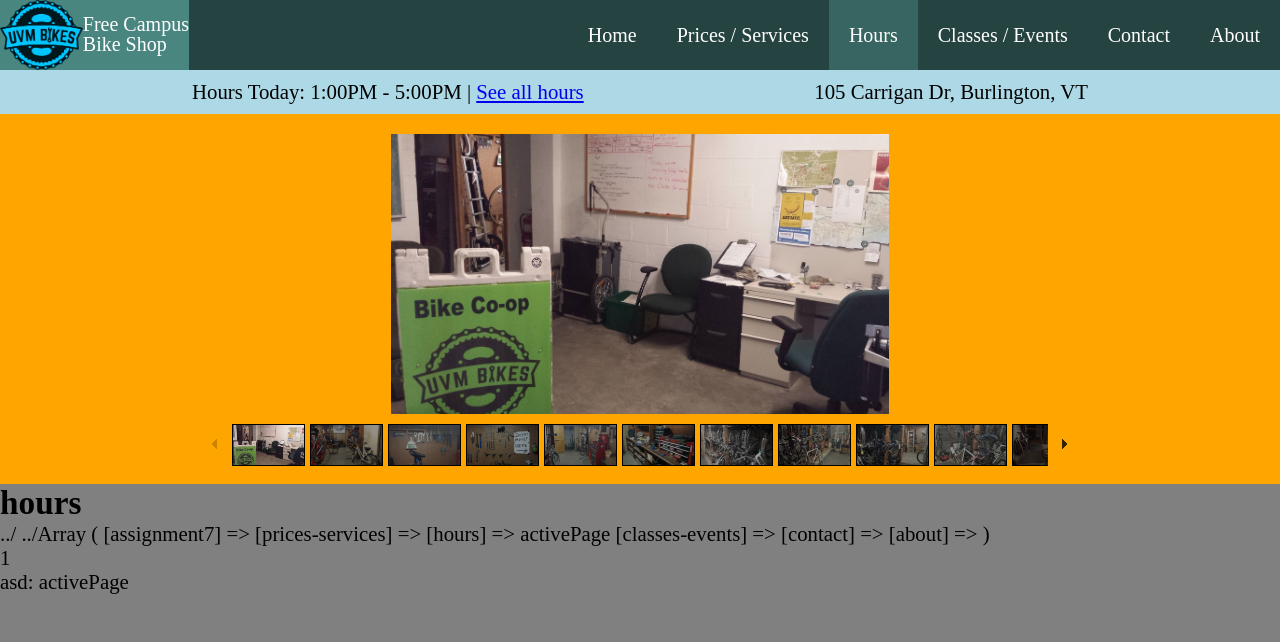
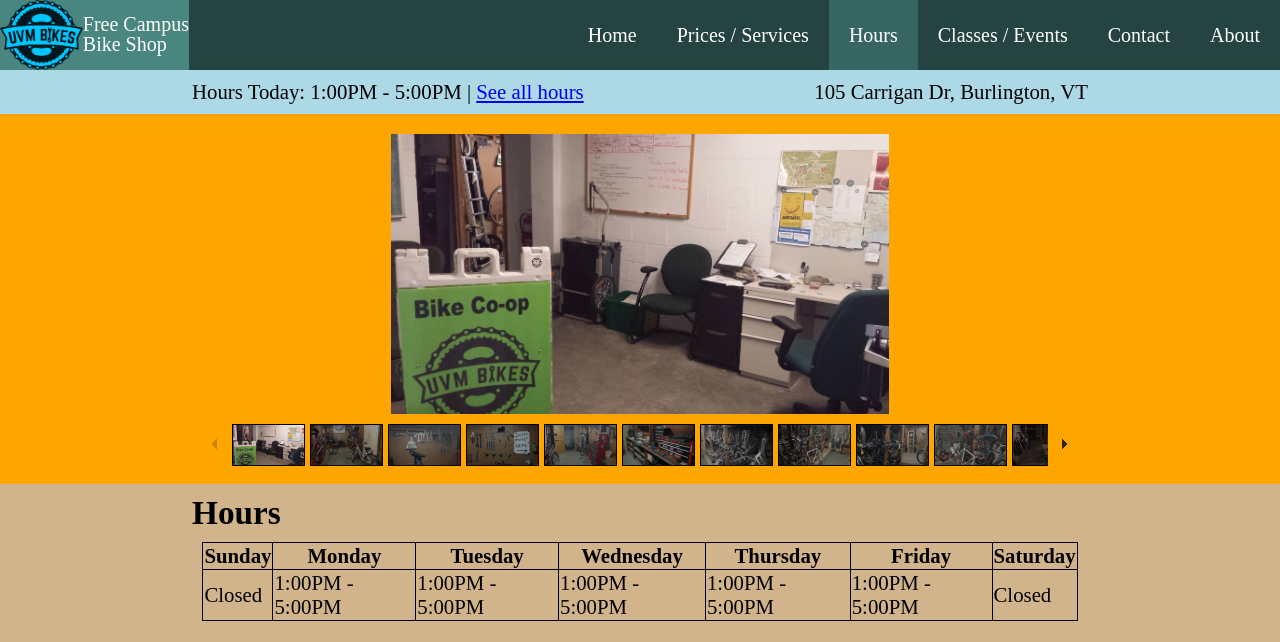
Before and after one commit to SleekPanther/uvmbikes, a PHP site: page /hours/index.php in a window 1280 px wide. Shown: the top 642 px of the page. Before the commit the page ends 594 px from the top, so only its background shows below. Run offline with PHP 8.4, Linux system fonts and the light colour scheme; style sheets or scripts are compiled from the project's sources.

Commit message:
hours working

```diff
--- a/hours/index.php
+++ b/hours/index.php
@@ -1,10 +1,48 @@
-<?php include("../non-pages/php-include/top.php");  ?>
+<?php include("../non-pages/php-include/top.php"); ?>
 
-        <h1>hours</h1>
-        <?php echo $upFolderPlaceholder ?>
-        <?php echo $upFolderPlaceholder;
-        echo "<br>". print_r($activePageArray);
-       echo "<br>asd:   ". $activePageArray[$containing_folder];
+<section class="mainContent">
+    <div class="widthContainer">
+        <h1><?php echo $navTitle; ?></h1>
+        <article>
+            <?php
+                // $hoursFileContents already exists from header, so don't bother opening the file again
+                if($hoursFileContents[2][0] != ''){     //if the 3rd row, 1st element has text, print it (something like "Closed for the summer - Sorry"
+                    echo "<h2>" . $hoursFileContents[2][0] . "</h2>\n";
+                }
             ?>
-    </body>
+            <table>
+            <?php
+                echo "\t<tr>\n";        //start table row for headers  (Sunday, Monday ...
+                for($i = 0; $i < 7; $i++){       //go from 0 to 7 (just in canse there's any extra text in the row, only bother pringing the 1st 7 days)
+                    echo "\t\t\t<th>",
+                            $hoursFileContents[0][$i],      //print the 1st row, & all elements in the row
+                        "</th>\n";
+                }
+                echo"\t\t</tr>\n";
+
+                echo "\t\t<tr>\n";          //print the actual hours using a td instead of th
+                for($i = 0; $i < 7; $i++){
+                    echo "\t\t\t<td>",
+                            $hoursFileContents[1][$i],
+                        "</td>\n";
+                }
+                echo"\t\t</tr>\n";
+            ?>
+            </table>
+        </article>
+        <!--<div class="colContainer">
+            <div class="twoCol">
+                <article>
+                </article>
+            </div>
+        </div>-->
+
+        <article>
+            <iframe class="volunteerCalendar" src="https://calendar.google.com/calendar/embed?mode=WEEK&amp;height=600&amp;wkst=1&amp;bgcolor=%23FFFFFF&amp;src=reauks4s5avjthhqoo9sm7acks%40group.calendar.google.com&amp;color=%23AB8B00&amp;ctz=America%2FNew_York" scrolling="no"></iframe><!-- width="800" height="600" -->
+        </article>
+    </div>
+</section>
+
+<?php include($upFolderPlaceholder . "non-pages/php-include/footer.php"); ?>
+</body>
 </html>
--- a/index.php
+++ b/index.php
@@ -27,9 +27,6 @@
             </div>
         </div>
 
-        <article>
-            <iframe class="volunteerCalendar" src="https://calendar.google.com/calendar/embed?mode=WEEK&amp;height=600&amp;wkst=1&amp;bgcolor=%23FFFFFF&amp;src=reauks4s5avjthhqoo9sm7acks%40group.calendar.google.com&amp;color=%23AB8B00&amp;ctz=America%2FNew_York" scrolling="no"></iframe><!-- width="800" height="600" -->
-        </article>
     </div>
 </section>
 
--- a/non-pages/css/style.css
+++ b/non-pages/css/style.css
@@ -137,5 +137,14 @@
   width: 100%;
 }
 /* ---------------- Iframes --------------------- */
+/* ------------------- Hours ---------------------------*/
+#hours table {
+  border-collapse: collapse;
+}
+#hours th,
+#hours td {
+  border: 1px solid black;
+}
+/* ------------------- Hours ---------------------------*/
 /*------------------Home page --------------------------*/
 /*------------------END Home page --------------------------*/
--- a/non-pages/css/style.less
+++ b/non-pages/css/style.less
@@ -129,6 +129,17 @@
 }
 /* ---------------- Iframes --------------------- */
 
+/* ------------------- Hours ---------------------------*/
+#hours{
+    table {
+        border-collapse: collapse;
+    }
+    th,td {
+        border: 1px solid black;
+    }
+}
+/* ------------------- Hours ---------------------------*/
+
 /*------------------Home page --------------------------*/
 
 /*------------------END Home page --------------------------*/
--- a/non-pages/csv/hours.csv
+++ b/non-pages/csv/hours.csv
@@ -1,3 +1,2 @@
 Sunday,Monday,Tuesday,Wednesday,Thursday,Friday,Saturday
 Closed,1:00PM - 5:00PM,1:00PM - 5:00PM,1:00PM - 5:00PM,1:00PM - 5:00PM,1:00PM - 5:00PM,Closed
-Open for the semester
```
